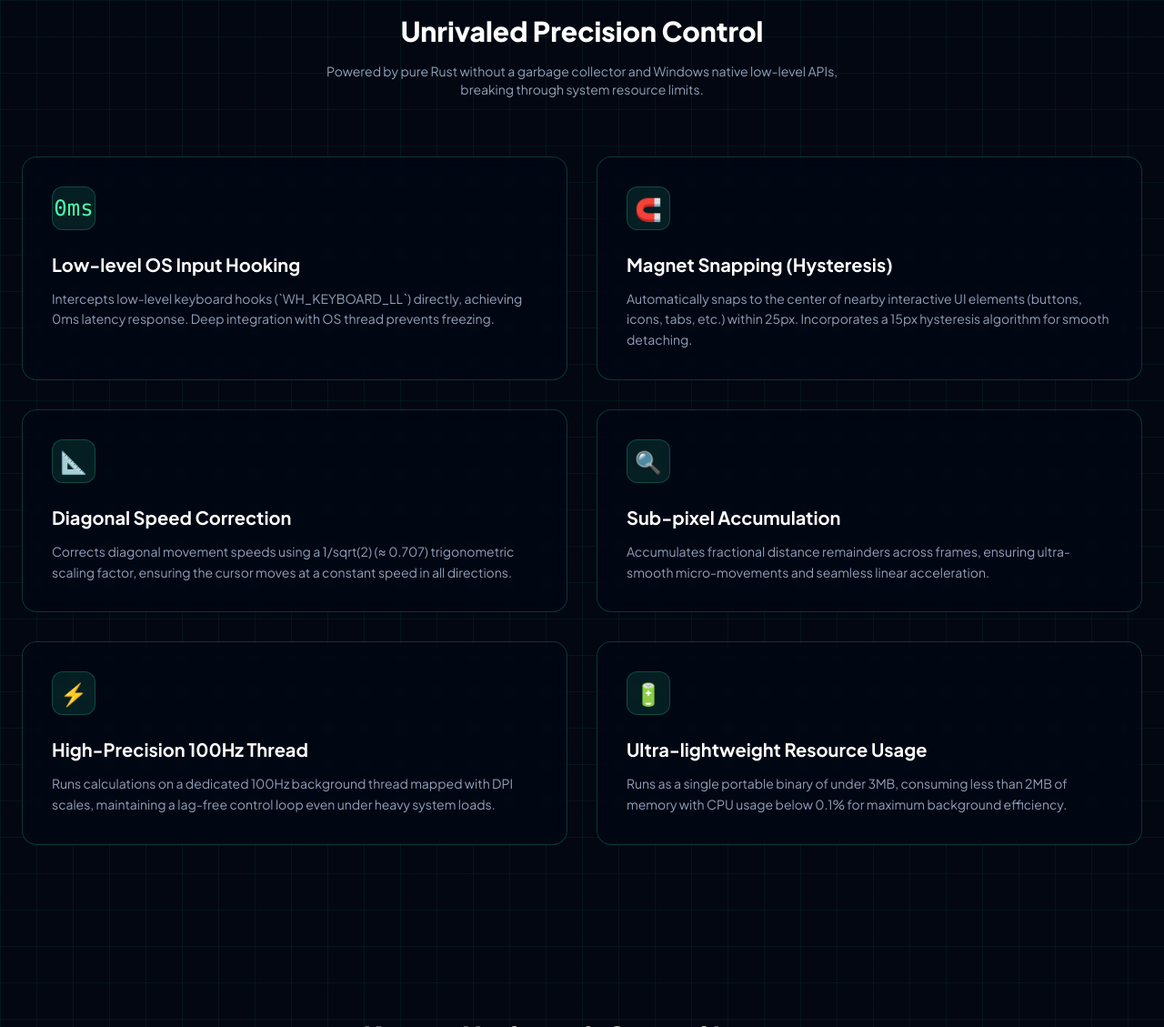
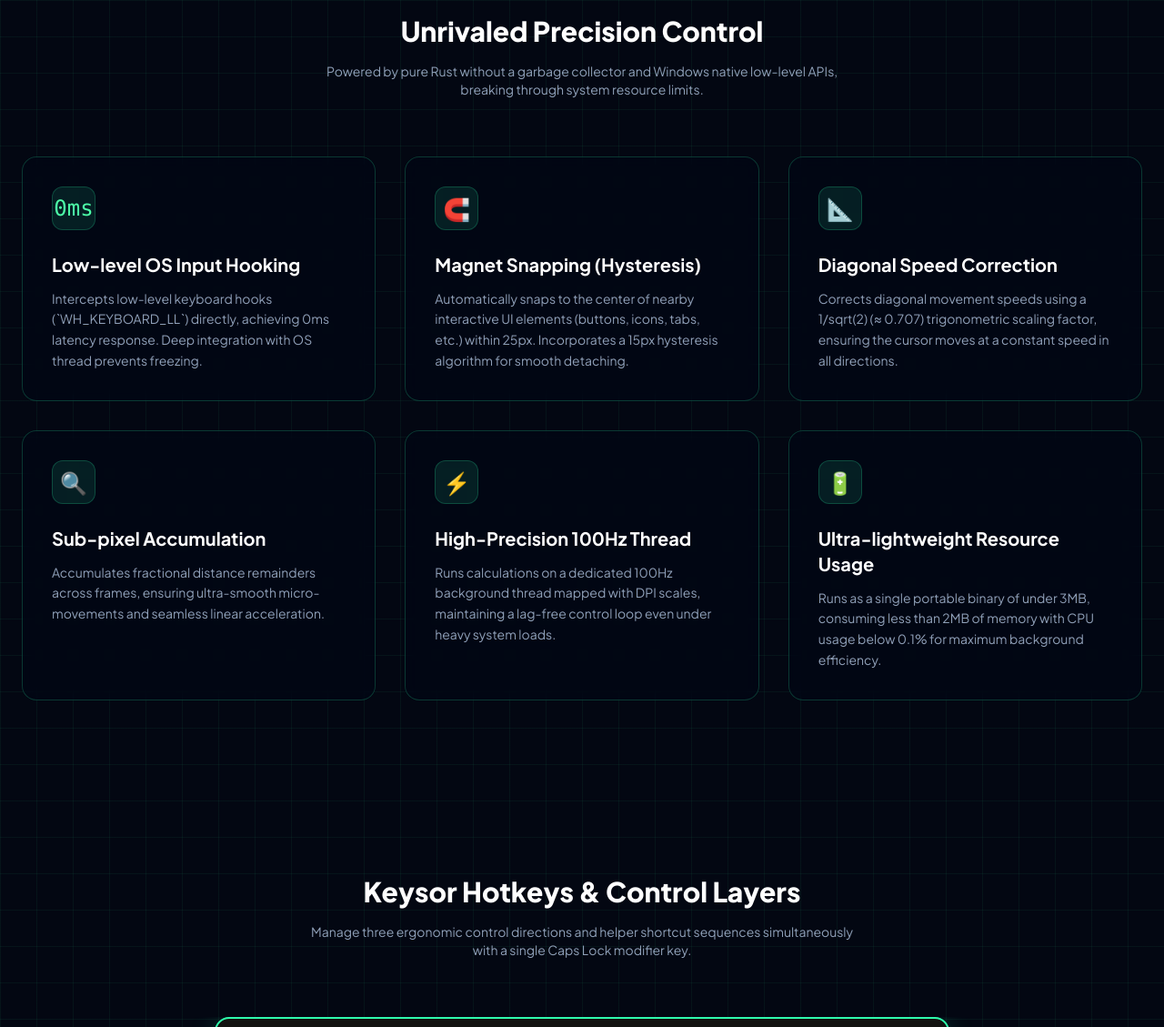
Before and after one commit to Ledpa7/keysor, a website built with Vite: page homepage/index.html in a window 1280 px wide. Shown: the part 760-1889 px from the top of the page at 91% size. Built offline with nearby package versions, Linux system fonts and the light colour scheme; a script that the page names is missing.

Commit message:
style: restore features grid to 3 columns on desktop

```diff
--- a/homepage/index.html
+++ b/homepage/index.html
@@ -134,7 +134,7 @@
       </p>
     </div>
 
-    <div class="grid grid-cols-1 md:grid-cols-2 lg:grid-cols-2 gap-8">
+    <div class="grid grid-cols-1 md:grid-cols-2 lg:grid-cols-3 gap-8">
       <!-- Feature 1 -->
       <div class="p-8 rounded-2xl bg-slate-950/40 border border-slate-900 backdrop-blur-sm neon-border transition-all flex flex-col justify-between">
         <div>
```
Also changed, not shown: public/index.html (+1 -1 lines).
